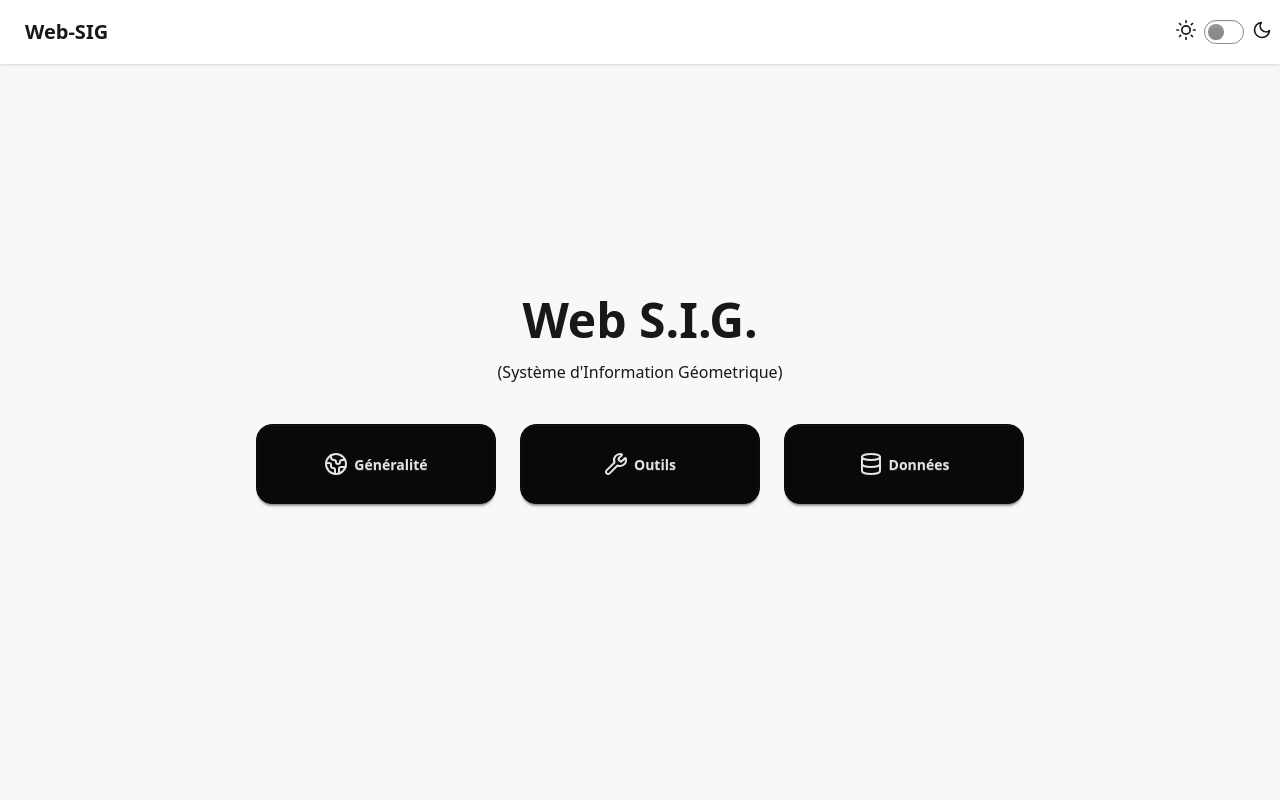
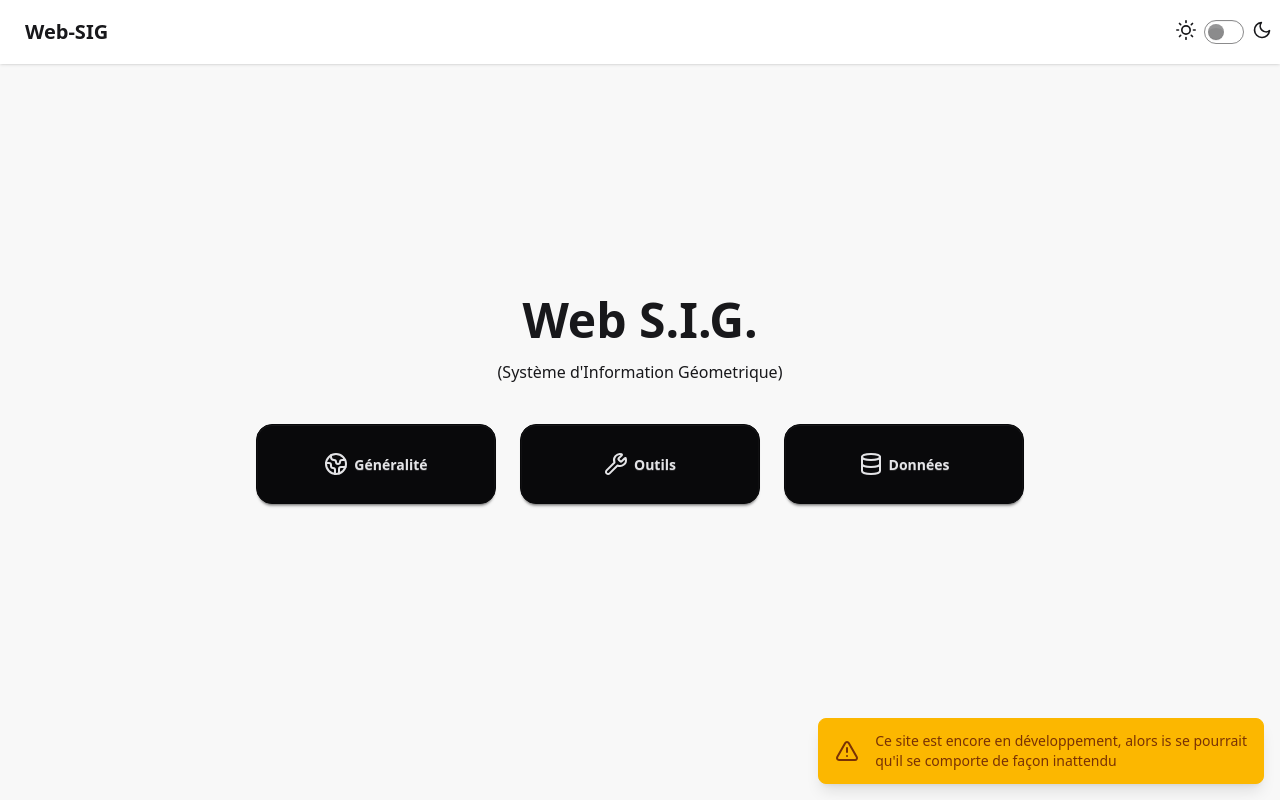
Before and after one commit to wharton-SP/web-SIG, a React (Vite) app: page / in a window 1280 px wide. Built offline with nearby package versions, Linux system fonts and the light colour scheme.

Commit message:
Add : Display warning message about site development status on Home page

```diff
--- a/src/pages/Home.jsx
+++ b/src/pages/Home.jsx
@@ -1,10 +1,12 @@
 import { Wrench } from 'lucide-react'
+import { AlertTriangle } from 'lucide-react'
 import { Database } from 'lucide-react'
 import { Earth } from 'lucide-react'
 import React from 'react'
 
 const Home = () => {
     return (
+        <div>
             <div className="hero bg-base-200 min-h-screen">
                 <div className="hero-content text-center">
                     <div className="">
@@ -29,6 +31,13 @@ const Home = () => {
                     </div>
                 </div>
             </div>
+            <div className="toast">
+                <div className="alert alert-warning shadow-lg">
+                    <AlertTriangle/>
+                    <span>Ce site est encore en développement, alors is se pourrait <br /> qu'il se comporte de façon inattendu</span>
+                </div>
+            </div>
+        </div>
     )
 }
 
```
Lines whose indentation alone changed are shown as unchanged.
